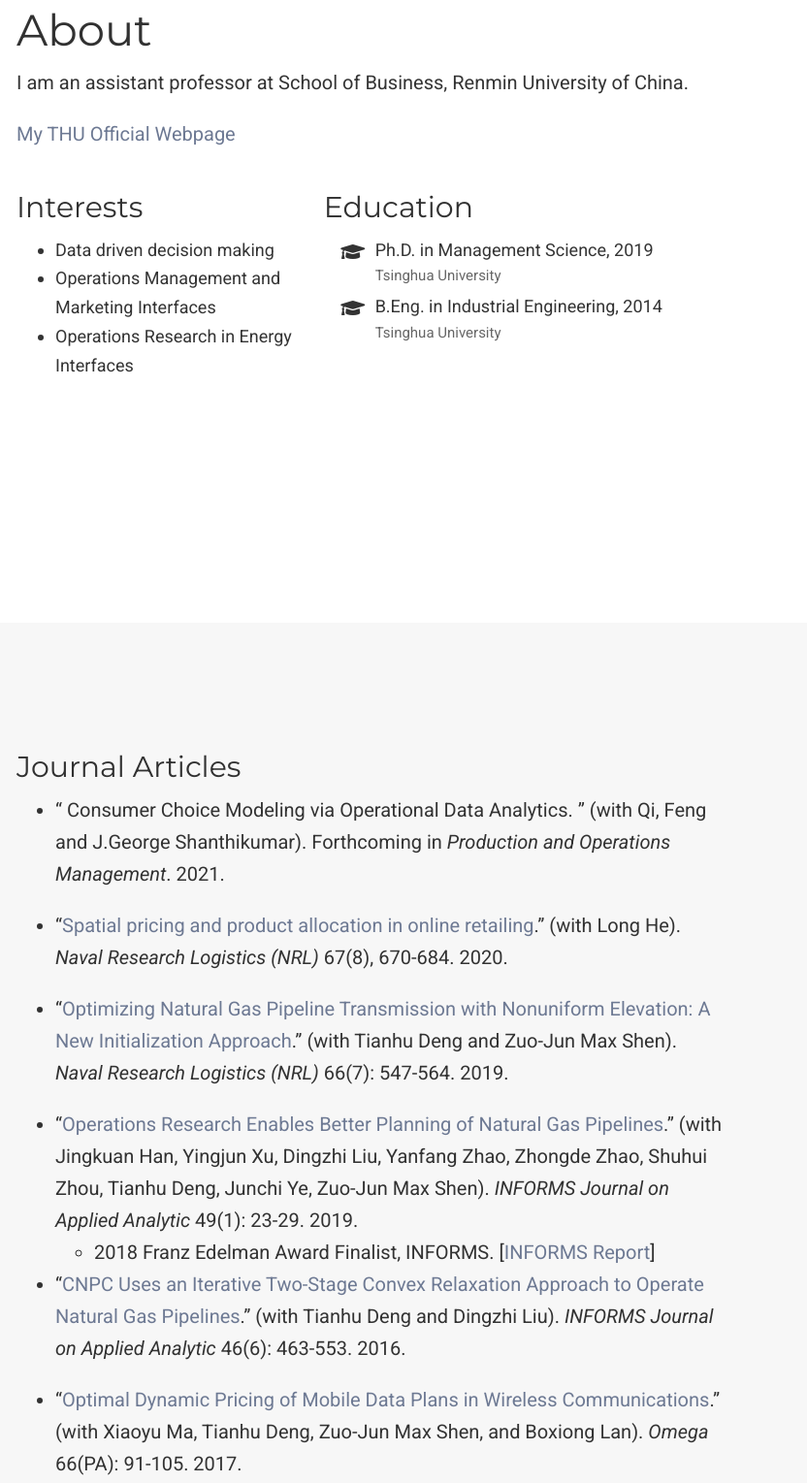
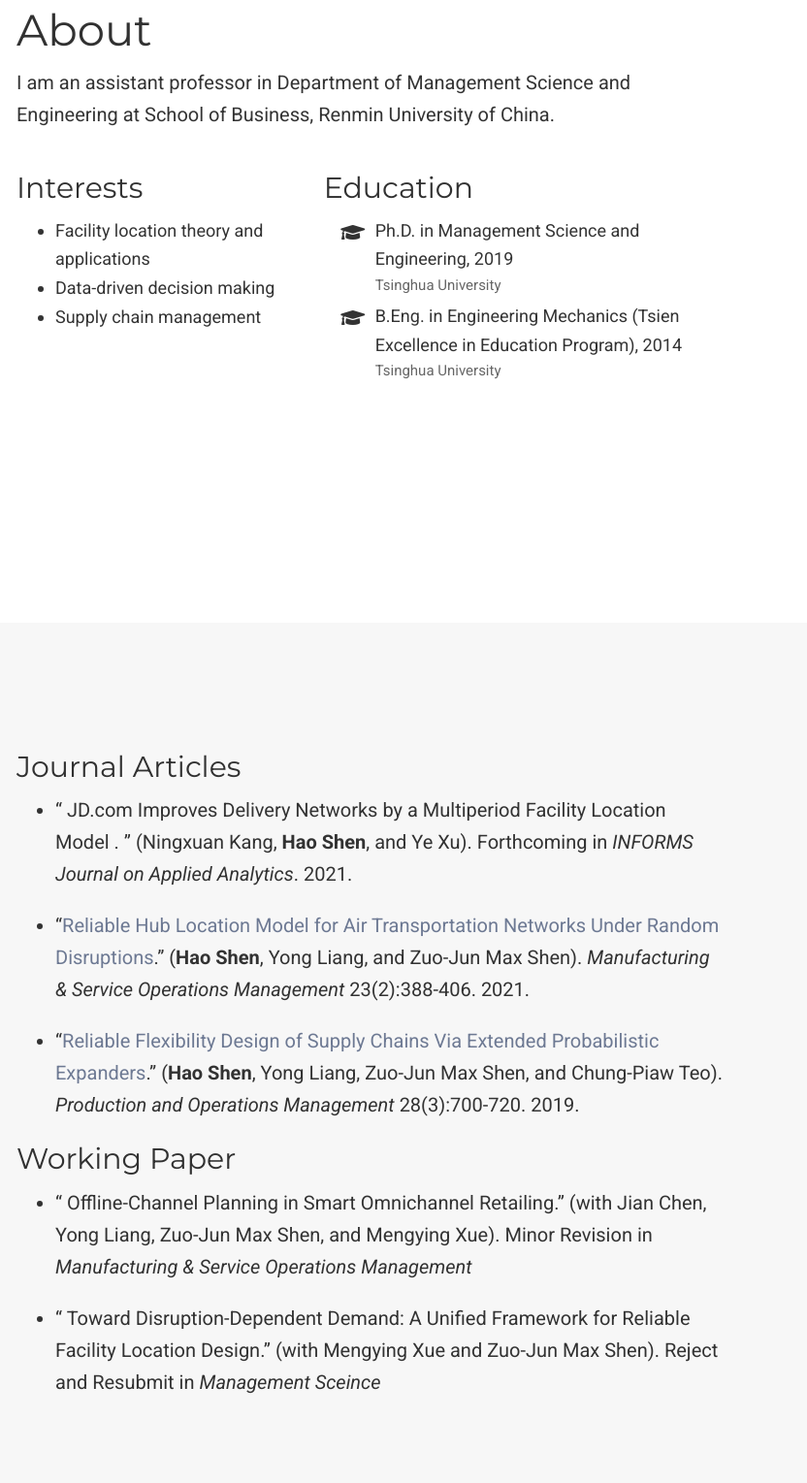
Before and after one commit to HaoMShen/HaoMShen.github.io, a plain HTML site: page index.html in a window 1280 px wide. Shown: the part 138-1667 px from the top of the page at 97% size, 448-1280 px from the left. Drawn offline with nearby package versions, Linux system fonts and the light colour scheme; some icons are missing.

Commit message:
Update index.html

```diff
--- a/index.html
+++ b/index.html
@@ -376,9 +376,9 @@
 
 <h1 id="home">About</h1>
 
-<p>I am an assistant professor at School of Business, Renmin University of China. </p>
+<p>I am an assistant professor in Department of Management Science and Engineering at School of Business, Renmin University of China. </p>
 
-<p><a href="http://www.ie.tsinghua.edu.cn/List/index/cid/33.html" target="_blank">My THU Official Webpage</a></p>
+<!-- <p><a href="http://www.ie.tsinghua.edu.cn/List/index/cid/33.html" target="_blank">My Official Webpage</a></p> -->
 
 
     <div class="row">
@@ -388,11 +388,11 @@
         <h2>Interests</h2>
         <ul class="ul-interests">
 
-          <li><span class="fa-li"><i class="far fa-acorn"></i></span>Data driven decision making</li>
+          <li><span class="fa-li"><i class="far fa-acorn"></i></span>Facility location theory and applications</li>
 
-          <li><span class="fa-li"><i class="far fa-acorn"></i></span>Operations Management and Marketing Interfaces</li>
+          <li><span class="fa-li"><i class="far fa-acorn"></i></span>Data-driven decision making</li>
 
-          <li><span class="fa-li"><i class="far fa-acorn"></i></span>Operations Research in Energy Interfaces</li>
+          <li><span class="fa-li"><i class="far fa-acorn"></i></span>Supply chain management</li>
 
         </ul>
       </div>
@@ -406,7 +406,7 @@
           <li>
             <i class="fa-li fas fa-graduation-cap"></i>
             <div class="description">
-              <p class="course">Ph.D. in Management Science, 2019</p>
+              <p class="course">Ph.D. in Management Science and Engineering, 2019</p>
               <p class="institution">Tsinghua University</p>
             </div>
           </li>
@@ -414,7 +414,7 @@
           <li>
             <i class="fa-li fas fa-graduation-cap"></i>
             <div class="description">
-              <p class="course">B.Eng. in Industrial Engineering, 2014</p>
+              <p class="course">B.Eng. in Engineering Mechanics (Tsien Excellence in Education Program), 2014</p>
               <p class="institution">Tsinghua University</p>
             </div>
           </li>
@@ -451,21 +451,21 @@
     <p><h2 id="journal-articles">Journal Articles</h2>
 
 <ul>
-<li><p>&ldquo; Consumer Choice Modeling via Operational Data Analytics</a>. &rdquo; (with Qi, Feng and J.George Shanthikumar). Forthcoming in <em>Production and Operations Management</em>. 2021.</p></li>
+<li><p>&ldquo; JD.com Improves Delivery Networks by a Multiperiod Facility Location Model </a>. &rdquo; (Ningxuan Kang, <b>Hao Shen</b>, and Ye Xu). Forthcoming in <em>INFORMS Journal on Applied Analytics</em>. 2021.</p></li>
 
-<li><p>&ldquo;<a href="https://onlinelibrary.wiley.com/doi/10.1002/nav.21945" target="_blank">Spatial pricing and product allocation in online retailing</a>.&rdquo; (with Long He). <em>Naval Research Logistics (NRL)</em> 67(8),  670-684. 2020.</p></li>
+<li><p>&ldquo;<a href="https://pubsonline.informs.org/doi/10.1287/msom.2019.0845" target="_blank">Reliable Hub Location Model for Air Transportation Networks Under Random Disruptions</a>.&rdquo; (<b>Hao Shen</b>, Yong Liang, and Zuo-Jun Max Shen). <em>Manufacturing &amp; Service Operations Management</em> 23(2):388-406. 2021.</p></li>
 
-<li><p>&ldquo;<a href="https://onlinelibrary.wiley.com/doi/abs/10.1002/nav.21866" target="_blank">Optimizing Natural Gas Pipeline Transmission with Nonuniform Elevation: A New Initialization Approach</a>.&rdquo; (with Tianhu Deng and Zuo-Jun Max Shen). <em>Naval Research Logistics (NRL)</em> 66(7): 547-564. 2019.</p></li>
+<li><p>&ldquo;<a href="https://onlinelibrary.wiley.com/doi/abs/10.1111/poms.12942" target="_blank">Reliable Flexibility Design of Supply Chains Via Extended Probabilistic Expanders</a>.&rdquo; (<b>Hao Shen</b>, Yong Liang, Zuo-Jun Max Shen, and Chung-Piaw Teo). <em>Production and Operations Management</em> 28(3):700-720. 2019.</p></li>
 
-<li>&ldquo;<a href="https://pubsonline.informs.org/doi/abs/10.1287/inte.2018.0974?journalCode=inte" target="_blank">Operations Research Enables Better Planning of Natural Gas Pipelines</a>.&rdquo; (with Jingkuan Han, Yingjun Xu, Dingzhi Liu, Yanfang Zhao, Zhongde Zhao, Shuhui Zhou, Tianhu Deng, Junchi Ye, Zuo-Jun Max Shen). <em>INFORMS Journal on Applied Analytic</em> 49(1): 23-29. 2019. </li>
+<!-- <li>&ldquo;<a href="https://pubsonline.informs.org/doi/abs/10.1287/inte.2018.0974?journalCode=inte" target="_blank">Operations Research Enables Better Planning of Natural Gas Pipelines</a>.&rdquo; (with Jingkuan Han, Yingjun Xu, Dingzhi Liu, Yanfang Zhao, Zhongde Zhao, Shuhui Zhou, Tianhu Deng, Junchi Ye, Zuo-Jun Max Shen). <em>INFORMS Journal on Applied Analytic</em> 49(1): 23-29. 2019. </li> -->
 
-<ul>
+<!-- <ul>
 <li>2018 Franz Edelman Award Finalist, INFORMS. [<a href="https://www.informs.org/Impact/O.R.-Analytics-Success-Stories/China-National-Petroleum-Corporation-Operations-Research-Models-Enable-Better-Planning-of-Natural-Gas-Pipelines-Resulting-in-Reduced-Costs-Lower-Budgets-and-Enhanced-Revenues" target="_blank">INFORMS Report</a>]</li>
 </ul></li>
 
 <li><p>&ldquo;<a href="https://pubsonline.informs.org/doi/abs/10.1287/inte.2016.0867?journalCode=inte" target="_blank">CNPC Uses an Iterative Two-Stage Convex Relaxation Approach to Operate Natural Gas Pipelines</a>.&rdquo; (with Tianhu Deng and Dingzhi Liu). <em>INFORMS Journal on Applied Analytic</em> 46(6): 463-553. 2016.</p></li>
 
-<li><p>&ldquo;<a href="https://www.sciencedirect.com/science/article/abs/pii/S0305048316000190" target="_blank">Optimal Dynamic Pricing of Mobile Data Plans in Wireless Communications</a>.&rdquo; (with Xiaoyu Ma, Tianhu Deng, Zuo-Jun Max Shen, and Boxiong Lan). <em>Omega</em> 66(PA): 91-105. 2017. </p>
+<li><p>&ldquo;<a href="https://www.sciencedirect.com/science/article/abs/pii/S0305048316000190" target="_blank">Optimal Dynamic Pricing of Mobile Data Plans in Wireless Communications</a>.&rdquo; (with Xiaoyu Ma, Tianhu Deng, Zuo-Jun Max Shen, and Boxiong Lan). <em>Omega</em> 66(PA): 91-105. 2017. </p> -->
 
 </ul>
 
@@ -474,9 +474,9 @@
 <ul>
 <li><p>&ldquo;<a> Offline-Channel Planning in Smart Omnichannel Retailing</a>.&rdquo; (with Jian Chen, Yong Liang, Zuo-Jun Max Shen, and Mengying Xue). Minor Revision in <em>Manufacturing &amp; Service Operations Management</em></p></li>
 
-<li><p>&ldquo;<a> Toward Disruption-Dependent Demand: A Unified Framework for Reliable Facility Location Design</a>.&rdquo; (with Hao Shen and Zuo-Jun Max Shen). Reject and Resubmit in <em>Management Sceince</em></p></li>
+<li><p>&ldquo;<a> Toward Disruption-Dependent Demand: A Unified Framework for Reliable Facility Location Design</a>.&rdquo; (with Mengying Xue and Zuo-Jun Max Shen). Reject and Resubmit in <em>Management Sceince</em></p></li>
 
-<li><p>&ldquo;<a> Dynamic Pricing and Inventory Buildup with Demand Diffusion</a>.&rdquo; (with Long He and Zuo-Jun Max Shen).Reject and Resubmit in <em>Production and Operations Management</em></p></li>
+<!-- <li><p>&ldquo;<a> Dynamic Pricing and Inventory Buildup with Demand Diffusion</a>.&rdquo; (with Long He and Zuo-Jun Max Shen).Reject and Resubmit in <em>Production and Operations Management</em></p></li> -->
 
 </ul>
 
```
